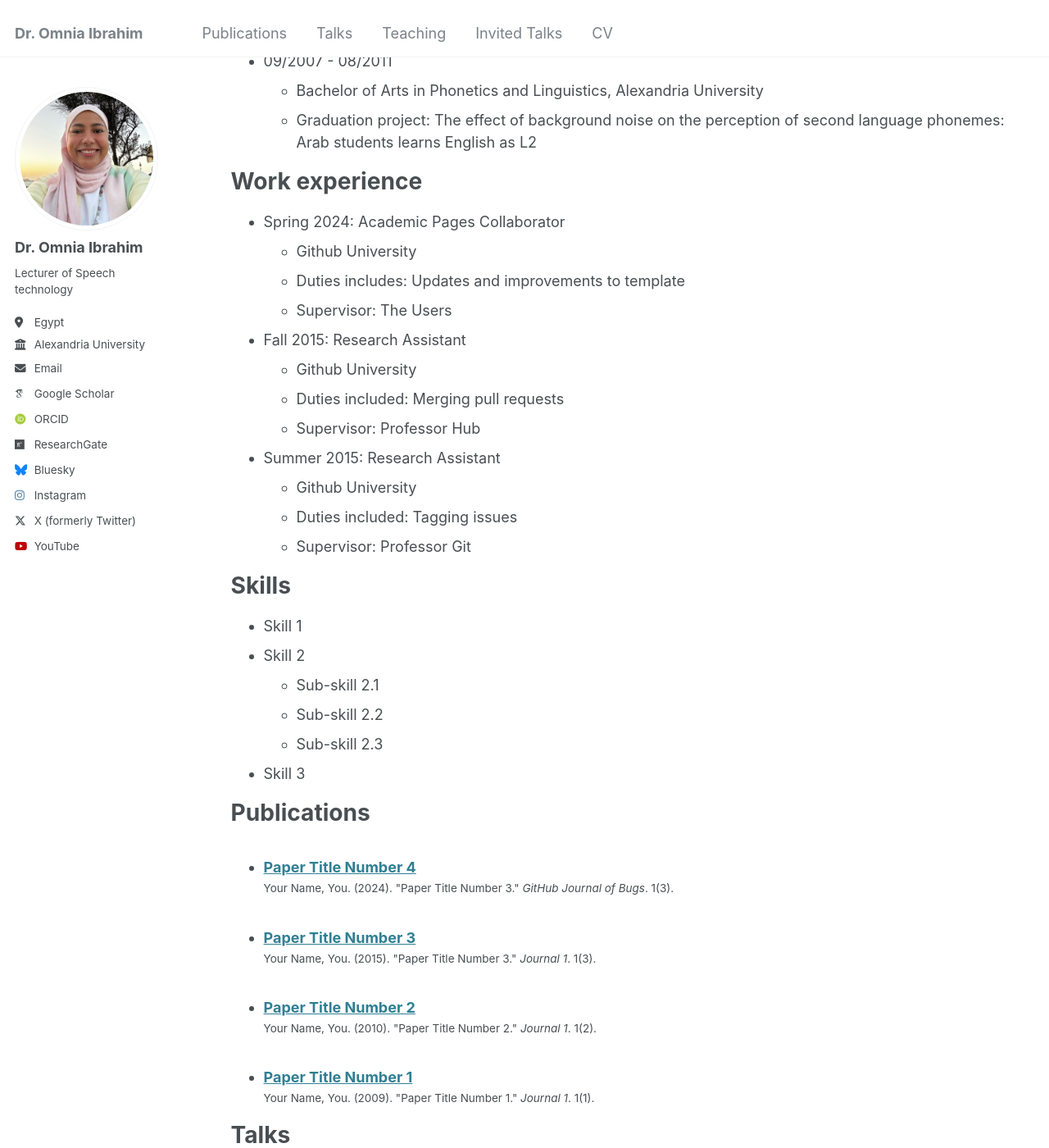
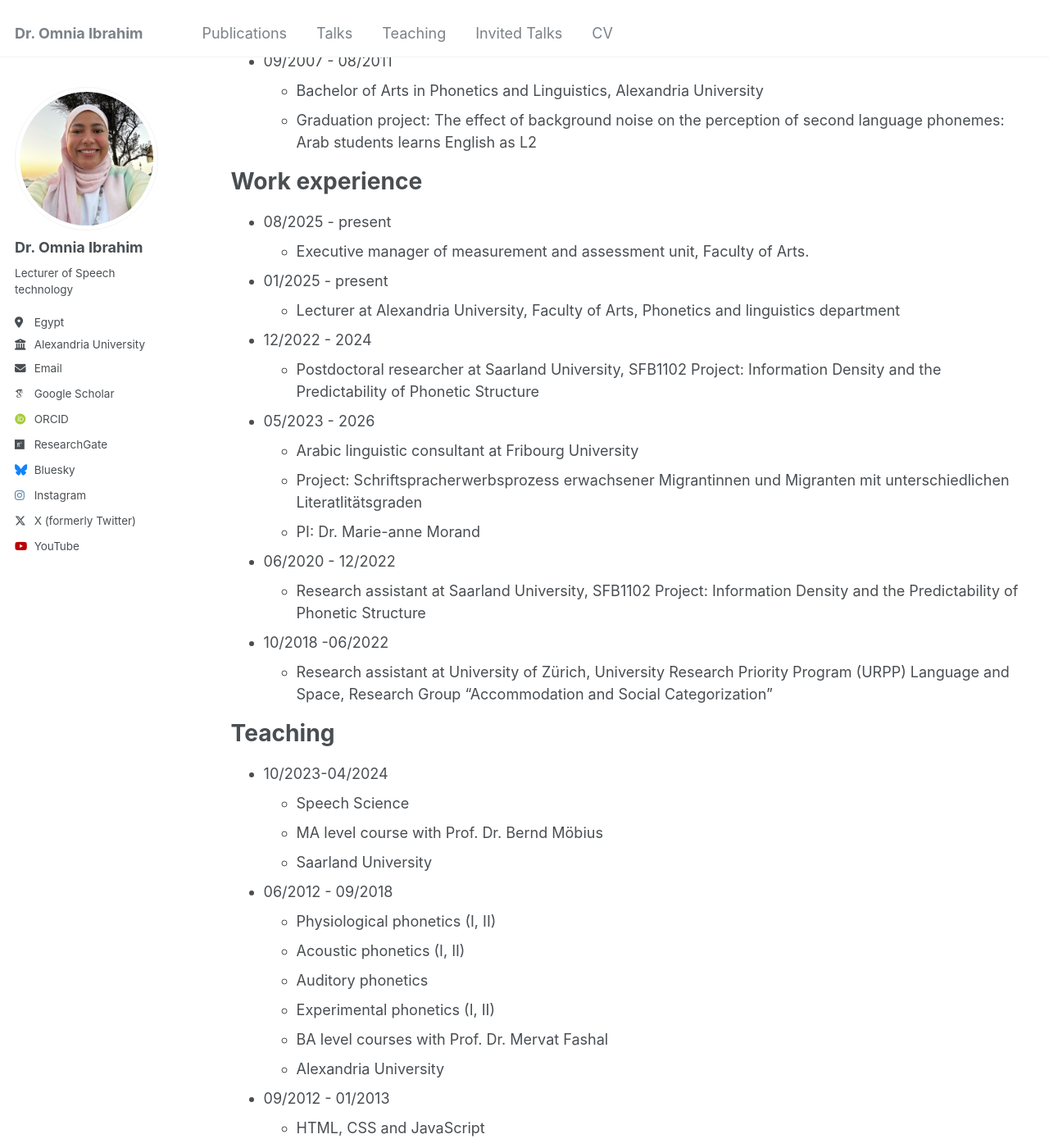
Before and after one commit to Omnia-Ibrahim-phonetics/Omnia-Ibrahim-phonetics.github.io, a Jekyll site: the page built from _pages/cv.md, in a window 1280 px wide and 1400 px high, scrolled down 562 px. Shown: the whole window at 82% size. Built offline with Jekyll 4.4.1, drawn with Linux system fonts in a browser that asks for light colours; some web fonts are replaced; some of the changed text lies outside the part shown.

Commit message:
Update cv.md

```diff
--- a/_pages/cv.md
+++ b/_pages/cv.md
@@ -28,29 +28,40 @@ Education
 
 Work experience
 ======
-* Spring 2024: Academic Pages Collaborator
-  * Github University
-  * Duties includes: Updates and improvements to template
-  * Supervisor: The Users
+* 08/2025 - present
+  * Executive manager of measurement and assessment unit, Faculty of Arts.
+* 01/2025 - present
+  * Lecturer at Alexandria University, Faculty of Arts, Phonetics and linguistics department
+* 12/2022 - 2024
+  * Postdoctoral researcher at Saarland University, SFB1102 Project: Information Density and the Predictability of Phonetic Structure
+* 05/2023 - 2026
+  * Arabic linguistic consultant at Fribourg University
+  * Project: Schriftspracherwerbsprozess erwachsener Migrantinnen und Migranten mit unterschiedlichen Literatlitätsgraden
+  * PI: Dr. Marie-anne Morand
+* 06/2020 - 12/2022
+  * Research assistant at Saarland University, SFB1102 Project: Information Density and the Predictability of Phonetic Structure
+* 10/2018 -06/2022
+  * Research assistant at University of Zürich, University Research Priority Program (URPP) Language and Space, Research Group “Accommodation and Social Categorization”
 
-* Fall 2015: Research Assistant
-  * Github University
-  * Duties included: Merging pull requests
-  * Supervisor: Professor Hub
+Teaching
+======
+* 10/2023-04/2024
+  * Speech Science
+  * MA level course with Prof. Dr. Bernd Möbius
+  * Saarland University
+* 06/2012 - 09/2018
+  * Physiological phonetics (I, II)
+  * Acoustic phonetics (I, II)
+  * Auditory phonetics
+  * Experimental phonetics (I, II)
+  * BA level courses with Prof. Dr. Mervat Fashal
+  * Alexandria University
+* 09/2012 - 01/2013
+  * HTML, CSS and JavaScript
+  * Lab assistant at Information Technology Institution (Intake 33), Alexandria, Egypt
 
-* Summer 2015: Research Assistant
-  * Github University
-  * Duties included: Tagging issues
-  * Supervisor: Professor Git
 
-Skills
-======
-* Skill 1
-* Skill 2
-  * Sub-skill 2.1
-  * Sub-skill 2.2
-  * Sub-skill 2.3
-* Skill 3
+
 
 Publications
 ======
@@ -64,11 +75,6 @@ Talks
     {% include archive-single-talk-cv.html  %}
   {% endfor %}</ul>
 
-Teaching
-======
-  <ul>{% for post in site.teaching reversed %}
-    {% include archive-single-cv.html %}
-  {% endfor %}</ul>
 
 Service and leadership
 ======
```
